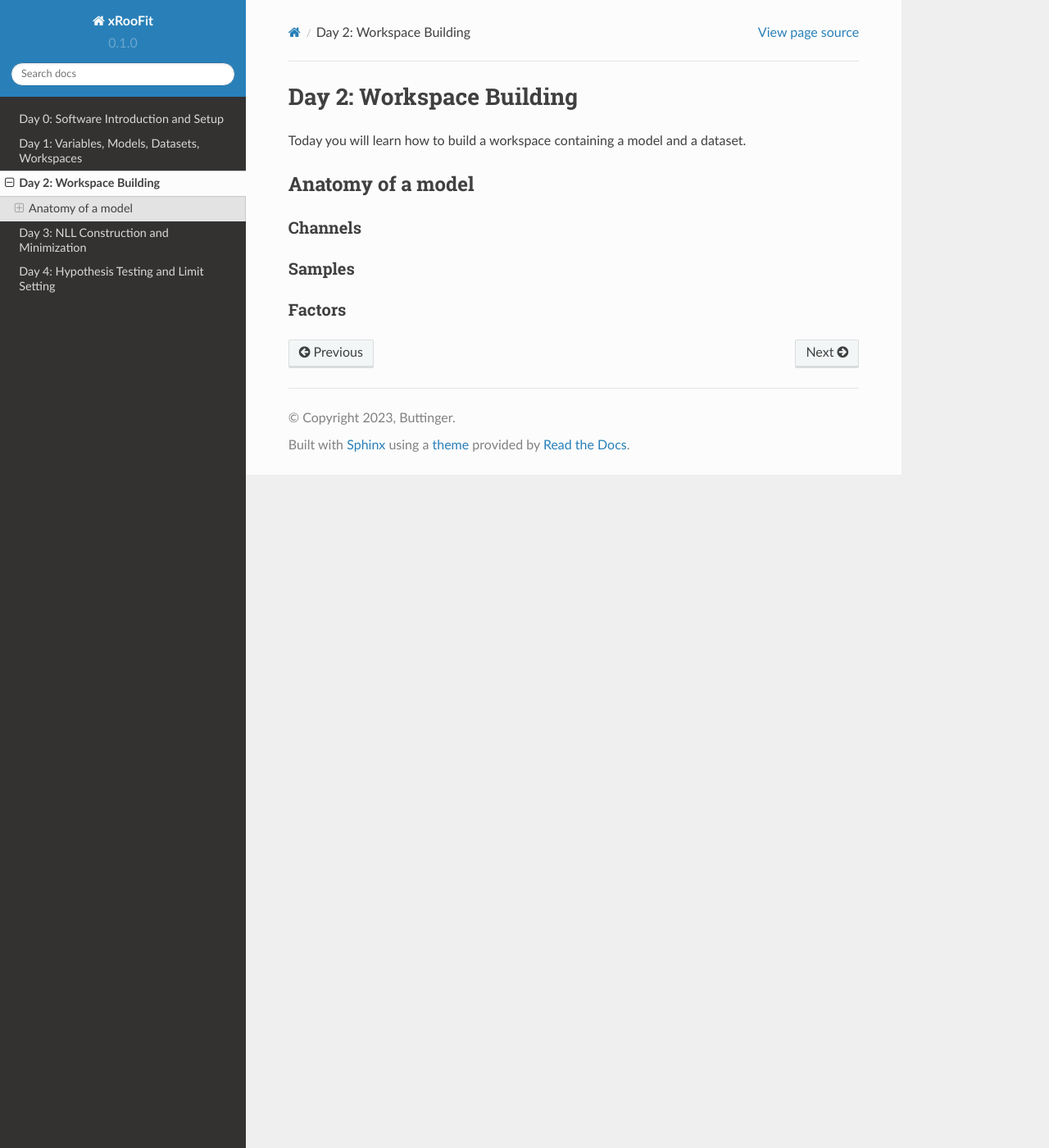
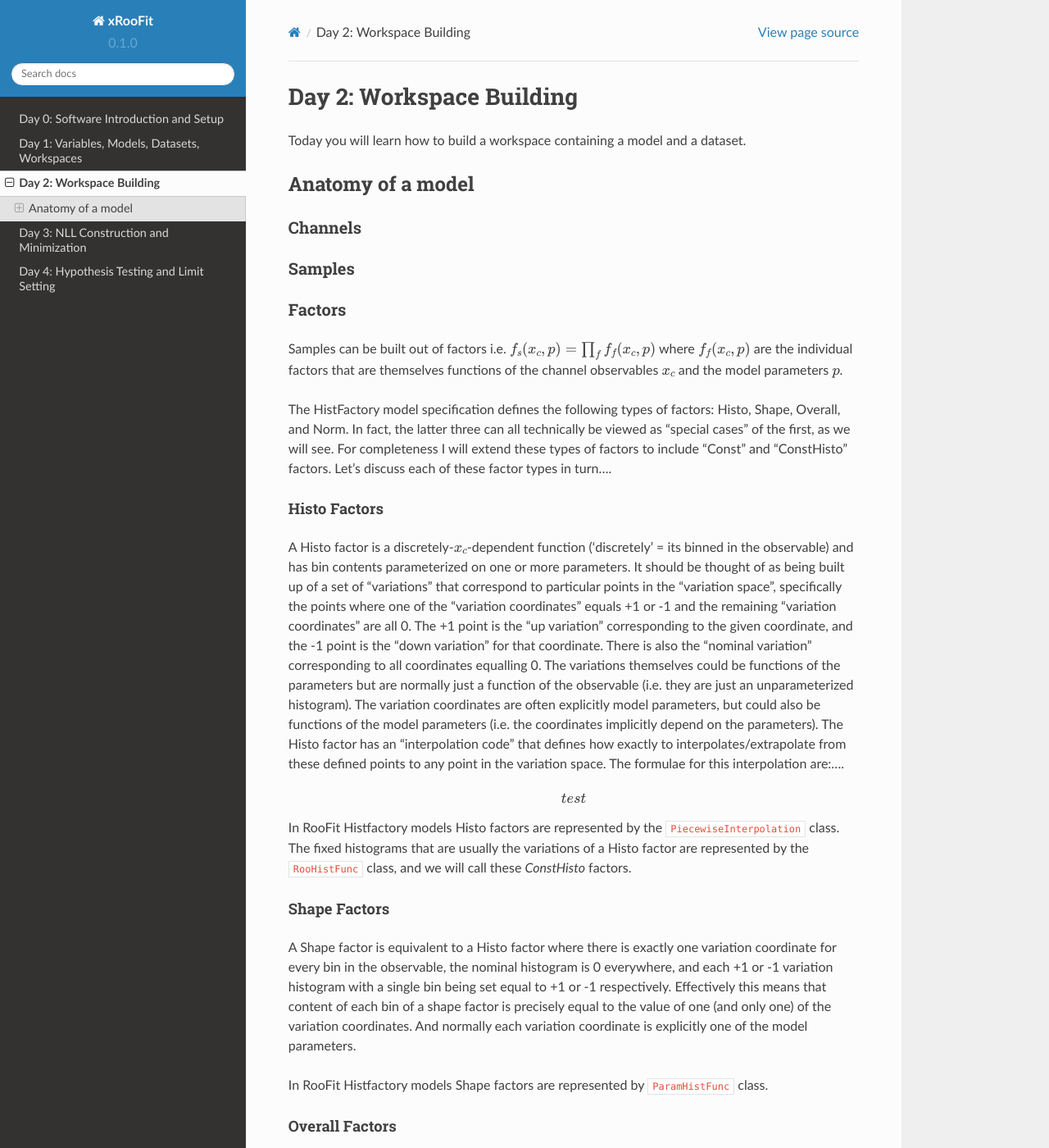
Before and after one commit to will-cern/xroofit-readthedocs, a Sphinx documentation site: the page built from docs/source/workspaceBuilding.rst, in a window 1280 px wide and 1400 px high. Shown: the whole window at 82% size. Built offline with Sphinx 7.4.7 and the Read the Docs theme 2.0.0, drawn with Linux system fonts in a browser that asks for light colours.

Commit message:
Update workspaceBuilding.rst

```diff
--- a/docs/source/workspaceBuilding.rst
+++ b/docs/source/workspaceBuilding.rst
@@ -1,17 +1,43 @@
 Day 2: Workspace Building
-=========================
+*************************
 
 Today you will learn how to build a workspace containing a model and a dataset.
 
 
 Anatomy of a model
-----------------------
+==================
 
 Channels
-^^^^^^^^
+---------
 
 Samples
-^^^^^^^^
+---------
 
 Factors
-^^^^^^^^
+--------
+Samples can be built out of factors i.e. :math:`f_{s}(x_{c},p) = \prod_f f_{f}(x_{c},p)` where :math:`f_{f}(x_{c},p)` are the individual factors that are themselves functions of the channel observables :math:`x_{c}` and the model parameters :math:`p`.
+
+The HistFactory model specification defines the following types of factors: Histo, Shape, Overall, and Norm. In fact, the latter three can all technically be viewed as "special cases" of the first, as we will see. For completeness I will extend these types of factors to include "Const" and "ConstHisto" factors. Let's discuss each of these factor types in turn....
+
+Histo Factors
+^^^^^^^^^^^^^^
+
+A Histo factor is a discretely-:math:`x_{c}`-dependent function ('discretely' = its binned in the observable) and has bin contents parameterized on one or more parameters. It should be thought of as being built up of a set of "variations" that correspond to particular points in the "variation space", specifically the points where one of the "variation coordinates" equals +1 or -1 and the remaining "variation coordinates" are all 0. The +1 point is the "up variation" corresponding to the given coordinate, and the -1 point is the "down variation" for that coordinate. There is also the "nominal variation"  corresponding to all coordinates equalling 0. The variations themselves could be functions of the parameters but are normally just a function of the observable (i.e. they are just an unparameterized histogram). The variation coordinates are often explicitly model parameters, but could also be functions of the model parameters (i.e. the coordinates implicitly depend on the parameters). The Histo factor has an "interpolation code" that defines how exactly to interpolates/extrapolate from these defined points to any point in the variation space. The formulae for this interpolation are:....
+
+.. math::
+
+   test
+
+In RooFit Histfactory models Histo factors are represented by the ``PiecewiseInterpolation`` class. The fixed histograms that are usually the variations of a Histo factor are represented by the ``RooHistFunc`` class, and we will call these `ConstHisto` factors.
+
+Shape Factors
+^^^^^^^^^^^^^^^^
+
+A Shape factor is equivalent to a Histo factor where there is exactly one variation coordinate for every bin in the observable, the nominal histogram is 0 everywhere, and each +1 or -1 variation histogram with a single bin being set equal to +1 or -1 respectively. Effectively this means that content of each bin of a shape factor is precisely equal to the value of one (and only one) of the variation coordinates. And normally each variation coordinate is explicitly one of the model parameters.
+
+In RooFit Histfactory models Shape factors are represented by ``ParamHistFunc`` class.
+
+Overall Factors
+^^^^^^^^^^^^^^^^^^
+
+An overall factor is
```
